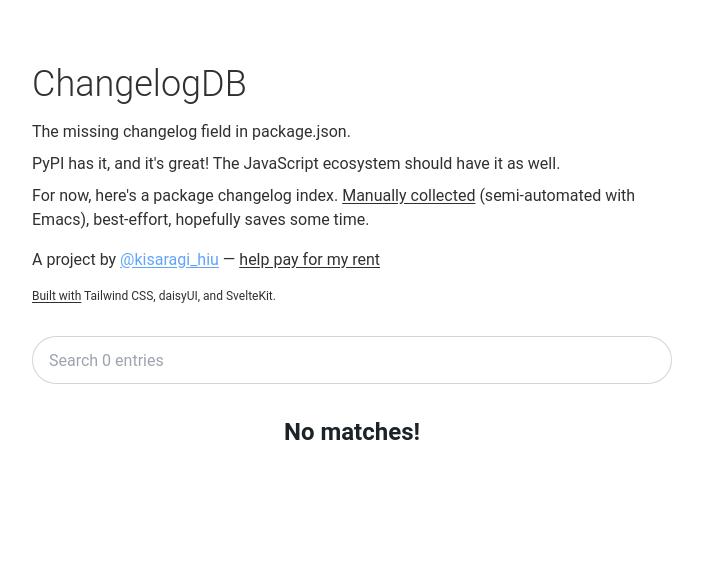
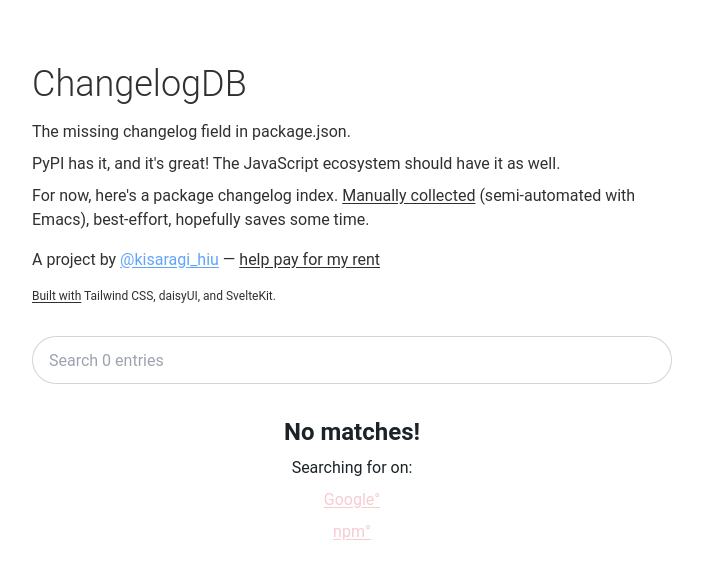
Before and after one commit to changelog-db/changelog-db, a SvelteKit app in the folder web/: page / in a window 1280 px wide. Shown: the top 576 px of the page, without its empty margins (288-991 px from the left). Built offline with nearby package versions, Linux system fonts and the light colour scheme.

Commit message:
feat: add link to search on Google or npmjs.com

```diff
--- a/web/src/routes/+page.svelte
+++ b/web/src/routes/+page.svelte
@@ -127,8 +127,25 @@
     </ul>
     <Pages {maxPage} />
   {:else}
-    <div class="my-4 text-center text-2xl font-bold text-neutral-content">
-      No matches!
+    <div class="my-4 space-y-2 text-center text-neutral-content">
+      <h2 class="text-2xl font-bold">No matches!</h2>
+      <div>
+        Searching for <code class="text-primary">{searchInput}</code> on:
+      </div>
+      <ul class="space-y-2">
+        <li>
+          <a
+            class="out link text-secondary"
+            href="https://www.google.com/search?q={searchInput}">Google</a
+          >
+        </li>
+        <li>
+          <a
+            class="out link text-secondary"
+            href="https://www.npmjs.com/search?q={searchInput}">npm</a
+          >
+        </li>
+      </ul>
     </div>
   {/if}
 </main>
--- a/web/src/src.css
+++ b/web/src/src.css
@@ -3,6 +3,11 @@
 @tailwind utilities;
 
 @layer utilities {
+  .out {
+    &:after {
+      content: "°";
+    }
+  }
   .link {
     @apply underline;
     text-underline-offset: 2px;
```
